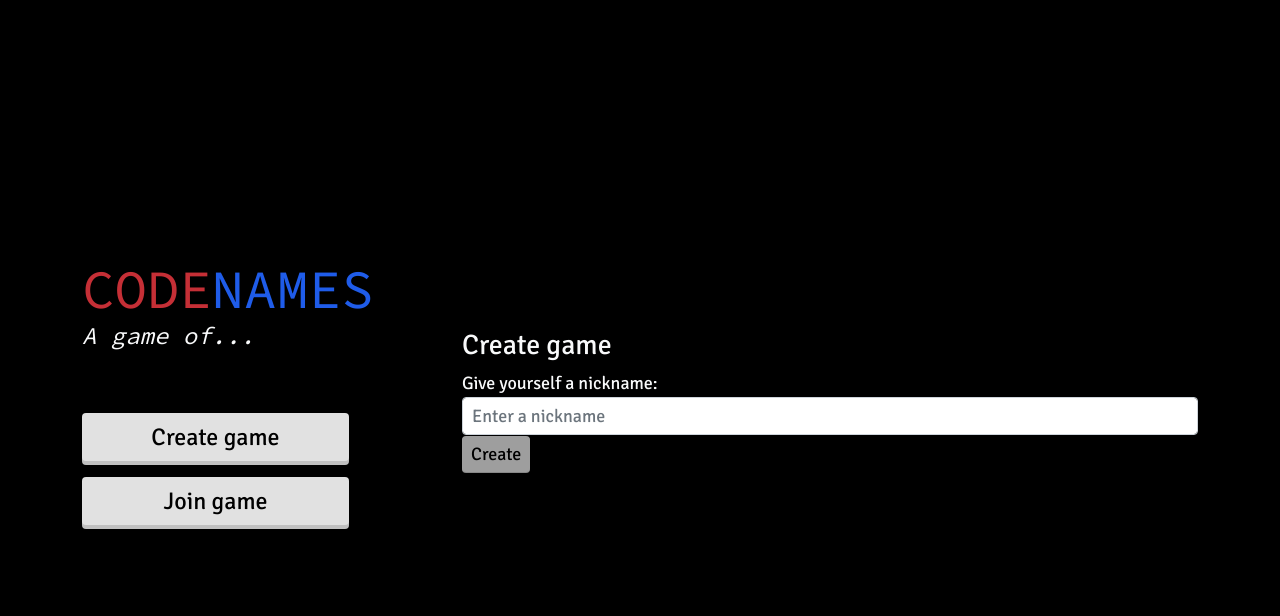
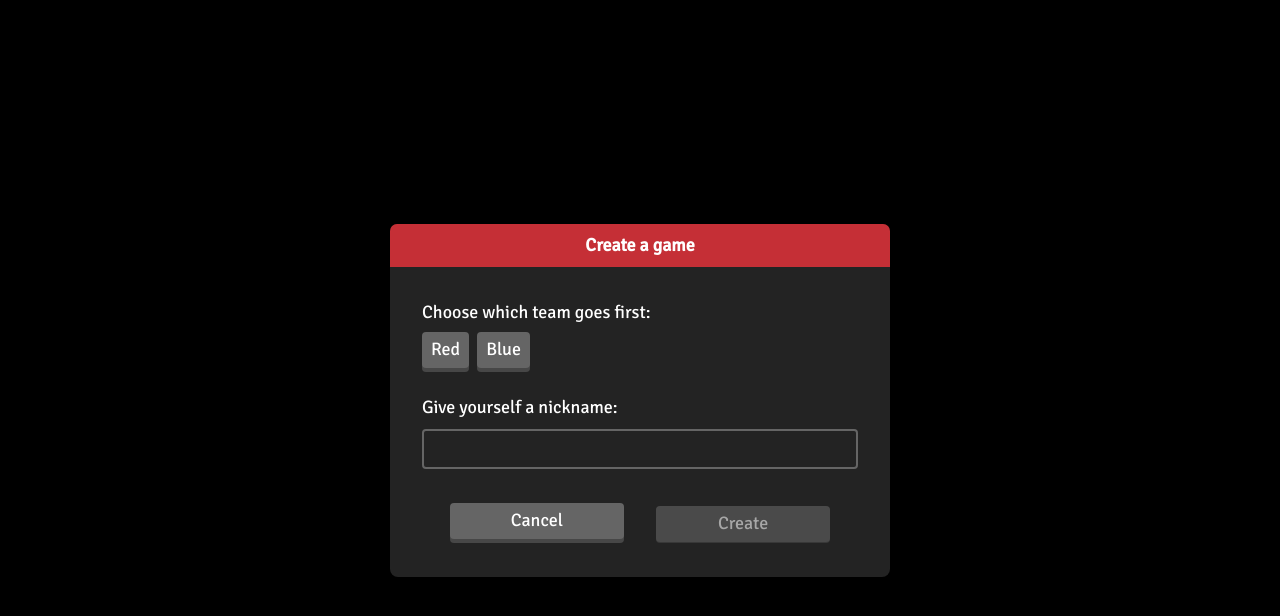
Before and after one commit to zifgu/codenames, a React (Create React App) app in the folder client/: page / in a window 1280 px wide. Both pictures are taken after a click on the button "Create game". Shown: the top 616 px of the page. Built offline with nearby package versions, Linux system fonts and the light colour scheme; no server answers.

Commit message:
Refactor homepage forms to modals and style homepage

```diff
--- a/client/src/App.css
+++ b/client/src/App.css
@@ -23,26 +23,54 @@ body {
 
     font-family: var(--text-font);
     font-size: 18px;
-    color: var(--bs-light);
+    color: white;
 }
 
 /* Override Bootstrap styles */
+/* Dark mode tooltips */
 .tooltip {
     --bs-tooltip-bg: white;
     --bs-tooltip-color: black;
 }
 
+/* Dark mode forms */
 .form-control {
     font-size: inherit;
     padding: 0.25em 0.5em;
     border-radius: var(--bs-border-radius-sm);
-}
-.form-control:disabled {
-    opacity: 80%;
+    border: 2px solid var(--gray-1);
+
+    background-color: var(--dark-1);
+    color: white;
 }
 .form-control:focus {
-    border-color: var(--light-1);
-    box-shadow: 0 0 0 0.25rem rgb(255 255 255 / 25%);
+    border-color: var(--light-2);
+    background-color: var(--dark-1);
+    color: white;
+    box-shadow: 0 0 0 0.25rem rgb(200 200 200    / 25%);
+}
+
+/* Custom modals */
+.modal {
+    --bs-modal-border-color: none;
+    --bs-modal-header-padding: 0.5rem 1rem;
+}
+.modal-header {
+    justify-content: center; /* No close button, so center the heading */
+    border-bottom: none;
+
+    font-weight: bold;
+}
+.modal-body {
+    padding: 2rem;
+}
+.modal-footer {
+    justify-content: space-evenly;
+    border-top: none;
+    padding: 0 2rem 2rem;
+}
+.modal-footer button {
+    min-width: 40%;
 }
 
 /* Game view layout */
@@ -66,6 +94,7 @@ body {
 /* Utility classes */
 .fullscreen-center {
     height: 100vh;
+    width: 100vw;
     display: flex;
     flex-direction: column;
     justify-content: center;
@@ -85,9 +114,11 @@ body {
 }
 
 .bg-red {
-    background-color: var(--red-2);
+    background-color: var(--red-1);
+    color: white;
 }
 
 .bg-blue {
-    background-color: var(--blue-2);
+    background-color: var(--blue-1);
+    color: white;
 }
--- a/client/src/App.tsx
+++ b/client/src/App.tsx
@@ -1,10 +1,10 @@
-import React, {useEffect, useState} from 'react';
+import React, {useEffect} from 'react';
 import 'bootstrap/dist/css/bootstrap.min.css';
 import './App.css';
 import Container from 'react-bootstrap/Container';
 import Row from 'react-bootstrap/Row';
 import Col from 'react-bootstrap/Col';
-import {CardTeam, Clue, Role, RoomId, Team,} from "./types/types";
+import {CardTeam, Clue, PlayerId, Role, RoomId, Team,} from "./types/types";
 import {
   reset,
   addClue,
@@ -35,10 +35,6 @@ const socket: Socket<ServerToClientEvents, ClientToServerEvents> = io(`http://lo
 export function App() {
   const dispatch = useAppDispatch();
   const gameState = useAppSelector(selectGame);
-  const [room, setRoom] = useState<RoomId>("");
-  const [nickname, setNickname] = useState<string>("");
-  const [roomError, setRoomError] = useState(false);
-  const [nicknameError, setNicknameError] = useState(false);
 
   useEffect(() => {
     socket.on("connect", () => {
@@ -97,7 +93,7 @@ export function App() {
     };
   }, [dispatch]);
 
-  const handleCreateGame = () => {
+  const handleCreateGame = (nickname: PlayerId) => {
     socket.emit("createGame", nickname, (roomId, gameState) => {
       dispatch(addPlayer({id: nickname, team: null, role: null}));
       dispatch(setRoomId(roomId));
@@ -106,22 +102,23 @@ export function App() {
     });
   };
 
-  const handleJoinGame = () => {
-    setRoomError(false);
-    setNicknameError(false);
+  const handleJoinGame = (room: RoomId, nickname: PlayerId) => {
+    return new Promise<{roomError: boolean, nicknameError: boolean}>((resolve) => {
       socket.emit("joinGame", nickname, room, (roomId, gameState) => {
         if (roomId === null) {
           // Invalid room ID
-        setRoomError(true);
+          resolve({roomError: true, nicknameError: false});
         } else if (gameState === null) {
           // Invalid nickname
-        setNicknameError(true);
+          resolve({roomError: false, nicknameError: true});
         } else {
           dispatch(addPlayer({id: nickname, team: null, role: null}));
           dispatch(setRoomId(roomId));
           dispatch(setPlayer(nickname));
           dispatch(setGame(gameState));
+          resolve({roomError: false, nicknameError: false});
         }
+      });
     });
   };
 
@@ -131,12 +128,6 @@ export function App() {
         gameState ?
           <Game/> :
           <HomePage
-            nickname={nickname}
-            roomId={room}
-            nicknameError={nicknameError}
-            roomError={roomError}
-            onChangeNickname={(newNickname) => setNickname(newNickname)}
-            onChangeRoomId={(newRoomId) => setRoom(newRoomId)}
             onCreateGame={handleCreateGame}
             onJoinGame={handleJoinGame}
           />
--- a/client/src/components/Button.css
+++ b/client/src/components/Button.css
@@ -72,5 +72,5 @@
 }
 
 .push-button:disabled {
-    opacity: 70%;
+    opacity: 60%;
 }
--- a/client/src/components/GameMenu.css
+++ b/client/src/components/GameMenu.css
@@ -1,7 +1,7 @@
 .game-menu, .game-invite {
     display: flex;
     flex-direction: row;
-    justify-content: start;
+    justify-content: flex-start;
 }
 
 .game-menu {
--- a/client/src/components/HomePage.css
+++ b/client/src/components/HomePage.css
@@ -1,37 +1,27 @@
+/* Main page */
 .home {
-    height: 100vh;
+    min-width: 50%;
+    text-align: center;
 }
 
-.home div.col, .home div.row, .title-page, .side-page {
-    height: 100%;
-}
-
-/* Main section */
-.title-page, .side-page {
-    display: flex;
-    flex-direction: column;
-    justify-content: center;
-    align-items: start;
-}
-
-.title-page__title {
+.home__title {
     font-family: var(--codename-font);
     font-size: 54px;
     margin-bottom: 0;
 }
 
-.title-page__subtitle {
+.home__subtitle {
     font-family: var(--codename-font);
-    font-style: italic;
-    margin-bottom: 4rem;
+    margin-bottom: 5rem;
 }
 
-.title-page__button {
+.home__button {
     width: 75%;
     margin-bottom: 1rem;
 }
 
-/* Side section - join, create pages */
-.side-page {
-
+/* Modals */
+.creation-modal .modal-content {
+    background-color: var(--dark-1);
+    color: white;
 }
--- a/client/src/components/HomePage.tsx
+++ b/client/src/components/HomePage.tsx
@@ -1,36 +1,120 @@
-import React, {ReactNode, useEffect, useRef, useState} from "react";
+import React, {useEffect, useRef, useState} from "react";
 import {RoomId} from "../types/types";
 import {Button} from "./Button";
 import "./HomePage.css";
 import Form from "react-bootstrap/Form";
-import Container from "react-bootstrap/Container";
-import Row from "react-bootstrap/Row";
-import Col from "react-bootstrap/Col";
+import ButtonGroup from "react-bootstrap/ButtonGroup";
+import Modal from "react-bootstrap/Modal";
 
-interface HomePageProps {
-  nickname: string,
-  roomId: RoomId,
-  nicknameError: boolean,
-  roomError: boolean,
-  onChangeNickname: (nickname: string) => void,
-  onChangeRoomId: (roomId: RoomId) => void,
-  onCreateGame: () => void,
-  onJoinGame: () => void,
+type CreateGameHandler = (playerId: string) => void;
+type JoinGameHandler = (roomId: RoomId, nickname: string) => Promise<{ roomError: boolean, nicknameError: boolean }>;
+
+export function HomePage({onCreateGame, onJoinGame}: {onCreateGame: CreateGameHandler, onJoinGame: JoinGameHandler}) {
+  const [openPage, setOpenPage] = useState<null | "create" | "join">(null);
+
+  return (
+    <div className="fullscreen-center">
+      <div className="home">
+        <CreateGameModal
+          show={openPage === "create"}
+          onCreateGame={onCreateGame}
+          onClose={() => setOpenPage(null)}
+        />
+        <JoinGameModal
+          show={openPage === "join"}
+          onJoinGame={onJoinGame}
+          onClose={() => setOpenPage(null)}
+        />
+        <h1 className="home__title">
+          <span className="text-red">CODE</span>
+          <span className="text-blue">NAMES</span>
+        </h1>
+        <h5 className="home__subtitle">
+          A social word game for 4-8 players.
+        </h5>
+        <Button
+          variant="light"
+          sizeVariant="lg"
+          className="home__button"
+          onClick={() => setOpenPage("create")}
+        >
+          Create game
+        </Button>
+        <Button
+          variant="light"
+          sizeVariant="lg"
+          className="home__button"
+          onClick={() => setOpenPage("join")}
+        >
+          Join game
+        </Button>
+        <a href="https://czechgames.com/files/rules/codenames-rules-en.pdf" target="_blank" rel="noreferrer">
+          <Button
+            variant="light"
+            sizeVariant="lg"
+            className="home__button"
+          >
+            How to play
+          </Button>
+        </a>
+      </div>
+    </div>
+  );
 }
 
-export function HomePage({
-                           nickname,
-                           roomId,
-                           nicknameError,
-                           roomError,
-                           onChangeNickname,
-                           onChangeRoomId,
-                           onCreateGame,
-                           onJoinGame
-                         }: HomePageProps) {
-  const [page, setPage] = useState<null | "create" | "join">(null);
+function CreateGameModal({show, onCreateGame, onClose}: {show: boolean, onCreateGame: CreateGameHandler, onClose: () => void}) {
+  const [nickname, setNickname] = useState<string>("");
+
+  return (
+    <Modal show={show} centered className="creation-modal">
+      <Modal.Header className="bg-red">
+        Create a game
+      </Modal.Header>
+      <Modal.Body>
+        <Form.Group>
+          <Form.Label>
+            Choose which team goes first:
+          </Form.Label>
+          <ButtonGroup className="d-flex gap-2">
+            <Button>Red</Button>
+            <Button>Blue</Button>
+          </ButtonGroup>
+        </Form.Group>
+        <Form.Group className="mt-4">
+          <Form.Label>
+            Give yourself a nickname:
+          </Form.Label>
+          <Form.Control
+            required
+            type="text"
+            value={nickname}
+            onChange={(e) => setNickname(e.currentTarget.value)}
+          />
+        </Form.Group>
+      </Modal.Body>
+      <Modal.Footer>
+        <Button onClick={onClose}>
+          Cancel
+        </Button>
+        <Button
+          onClick={() => onCreateGame(nickname)}
+          disabled={!nickname}
+        >
+          Create
+        </Button>
+      </Modal.Footer>
+    </Modal>
+  );
+}
+
+function JoinGameModal({show, onJoinGame, onClose} : {show: boolean, onJoinGame: JoinGameHandler, onClose: () => void}) {
+  const [roomId, setRoomId] = useState<RoomId>("");
+  const [nickname, setNickname] = useState<string>("");
+  const [roomError, setRoomError] = useState(false);
+  const [nicknameError, setNicknameError] = useState(false);
   const roomInput = useRef<HTMLInputElement>(null);
   const nicknameInput = useRef<HTMLInputElement>(null);
+
   useEffect(() => {
     if (roomInput.current && roomError) {
       roomInput.current.focus();
@@ -42,100 +126,73 @@ export function HomePage({
     }
   }, [nicknameError]);
 
-  let sidePage: ReactNode = null;
-  if (page === "create") {
-    sidePage = (
-      <>
-        <h3>Create game</h3>
-        Give yourself a nickname:
-        <Form.Control
-          type="text"
-          placeholder="Enter a nickname"
-          value={nickname}
-          onChange={(e) => onChangeNickname(e.currentTarget.value)}
-        />
-        <Button
-          variant="light"
-          onClick={onCreateGame}
-          disabled={!nickname}
-        >
-          Create
-        </Button>
-      </>
-    );
-  } else if (page === "join") {
-    sidePage = (
-      <>
-        <h3>Join game</h3>
-        Enter room code:
+  const handleSubmit = async () => {
+    setRoomError(false);
+    setNicknameError(false);
+    const result = await onJoinGame(roomId, nickname);
+    if (result.roomError) {
+      setRoomError(true);
+    } else if (result.nicknameError) {
+      setNicknameError(true);
+    }
+  }
+
+  return (
+    <Modal show={show} centered className="creation-modal">
+      <Modal.Header className="bg-blue">
+        Join a game
+      </Modal.Header>
+      <Modal.Body>
+        <Form.Group>
+          <Form.Label>
+            Paste the room code:
+          </Form.Label>
           <Form.Control
             ref={roomInput}
             type="text"
-          placeholder="Paste room code here..."
+            required
             value={roomId}
-          onChange={(e) => onChangeRoomId(e.currentTarget.value)}
+            isInvalid={roomError}
+            onChange={(e) => setRoomId(e.currentTarget.value)}
           />
           {
             roomError &&
-          <div>Sorry, that room doesn't exist.</div>
+            <Form.Control.Feedback type="invalid">
+              Sorry, that code doesn't match any room!
+            </Form.Control.Feedback>
           }
+        </Form.Group>
+        <Form.Group className="mt-4">
+          <Form.Label>
             Give yourself a nickname:
+          </Form.Label>
           <Form.Control
+            required
             ref={nicknameInput}
             type="text"
-          placeholder="Enter a nickname..."
             value={nickname}
-          onChange={(e) => onChangeNickname(e.currentTarget.value)}
+            isInvalid={nicknameError}
+            onChange={(e) => setNickname(e.currentTarget.value)}
           />
           {
             nicknameError &&
-          <div>Sorry, that nickname is already taken.</div>
+            <Form.Control.Feedback type="invalid">
+              Someone else is using that nickname! Pick another?
+            </Form.Control.Feedback>
           }
+        </Form.Group>
+      </Modal.Body>
+      <Modal.Footer>
+        <Button onClick={onClose}>
+          Cancel
+        </Button>
         <Button
-          variant="light"
-          onClick={onJoinGame}
+          onClick={handleSubmit}
           disabled={!(roomId && nickname)}
         >
           Join
         </Button>
-      </>
+      </Modal.Footer>
+    </Modal>
   );
 }
-
-  return (
-    <Container className="home">
-      <Row>
-        <Col xs={4}>
-          <div className="title-page">
-            <h1 className="title-page__title">
-              <span className="text-red">CODE</span>
-              <span className="text-blue">NAMES</span>
-            </h1>
-            <h4 className="title-page__subtitle">
-              A game of...
-            </h4>
-            <Button
-              variant="light"
-              sizeVariant="lg"
-              className="title-page__button"
-              onClick={() => setPage("create")}
-            >
-              Create game
-            </Button>
-            <Button
-              variant="light"
-              sizeVariant="lg"
-              className="title-page__button"
-              onClick={() => setPage("join")}
-            >
-              Join game
-            </Button>
-          </div>
-        </Col>
-        <Col xs={8} className="side-page">
-          {sidePage}
-        </Col>
-      </Row>
-    </Container>
-  );
-}
```
Also changed, not shown: client/src/components/WinModal.css (+5 -35 lines), client/src/components/WinModal.tsx (+6 -6 lines), 1 other file (tests, documents, lock files or other folders). Lines whose indentation alone changed are shown as unchanged.
